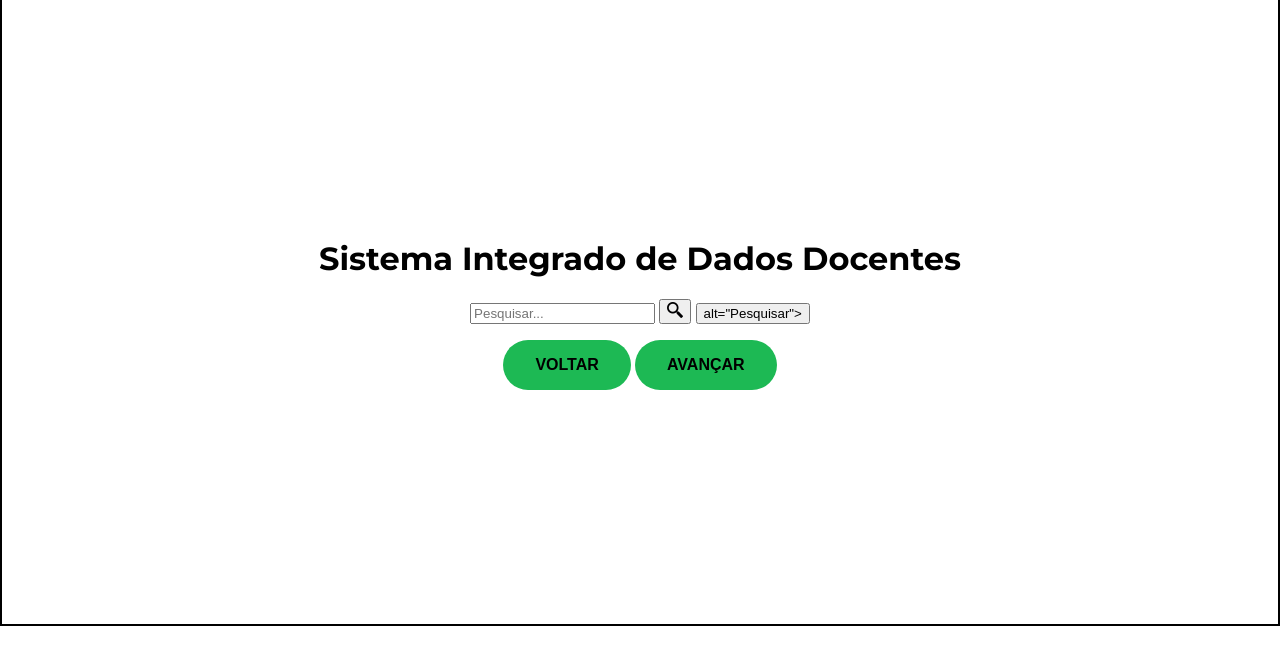
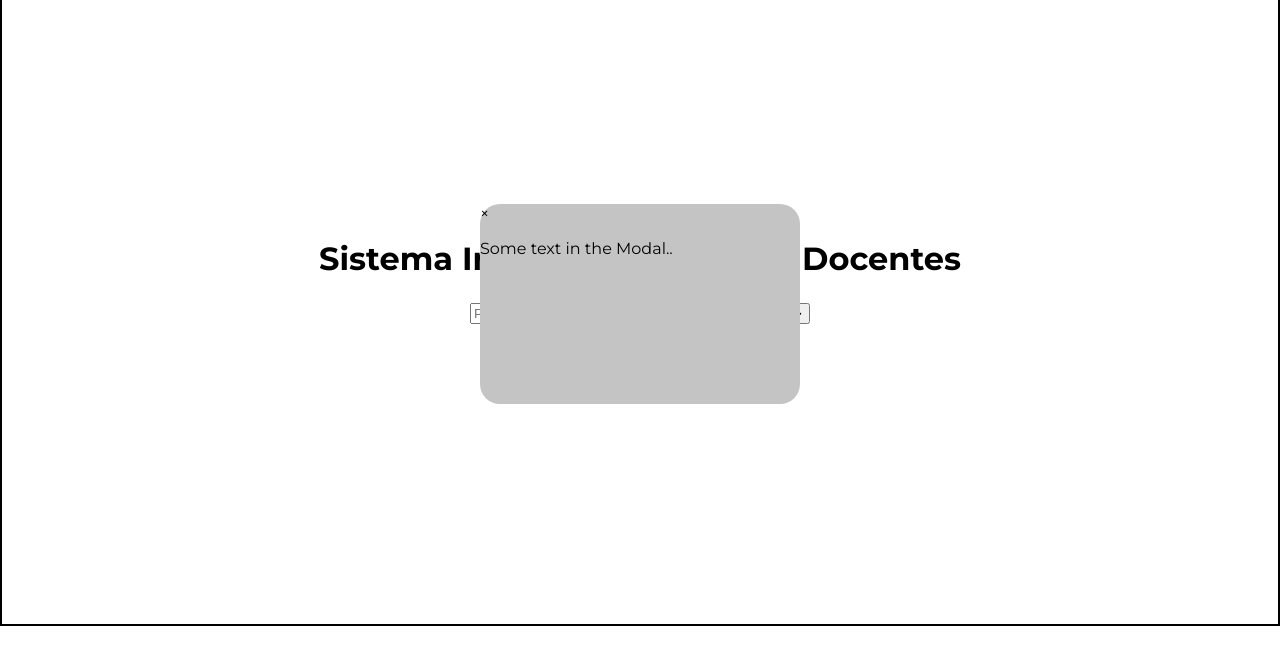
Before and after one commit to Gusrud11/PPO-IA23, a plain HTML site: page index.html in a window 1280 px wide. Shown: the part 88-752 px from the top of the page. Drawn offline with Linux system fonts and the light colour scheme.

Commit message:
inicio popup

```diff
--- a/index.html
+++ b/index.html
@@ -31,6 +31,11 @@
             <button class="forward" width="14" height="14" alt="buttonBack">Avançar</button>
 
         </div>
+        <div id="result" class="modal">
+            <div class="modal-content">
+                <span class="close">&times;</span>
+                <p>Some text in the Modal..</p>
+        </div>
 
     </main>
 
--- a/main.css
+++ b/main.css
@@ -46,6 +46,15 @@ main{
 
 }
 
+.modal{
+    background-color: rgb(196, 196, 196);
+    position: fixed;
+    z-index: 1;
+    width: 25%;
+    height: 25%;
+    border-radius: 20px;
+}
+
 #pessoa{
     background-color: #1DB954;
     color: rgb(0, 0, 0);
```
